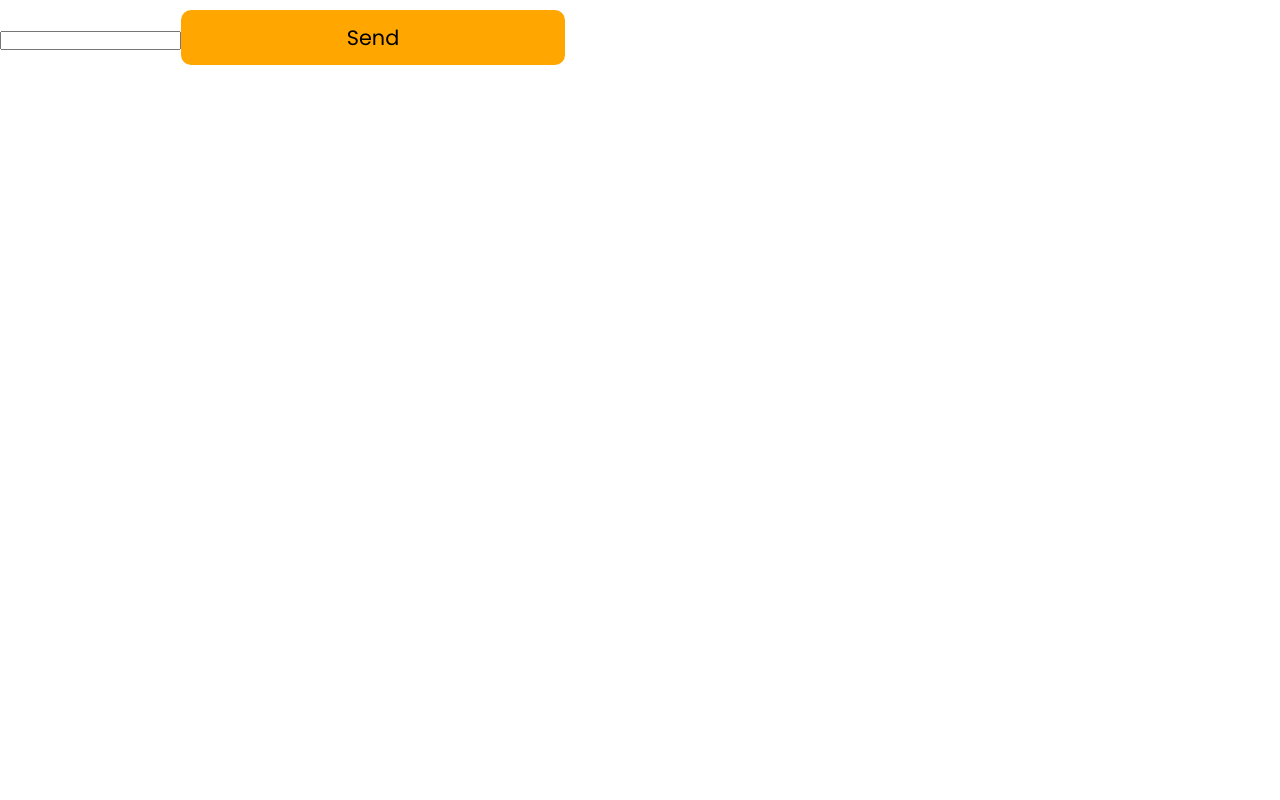
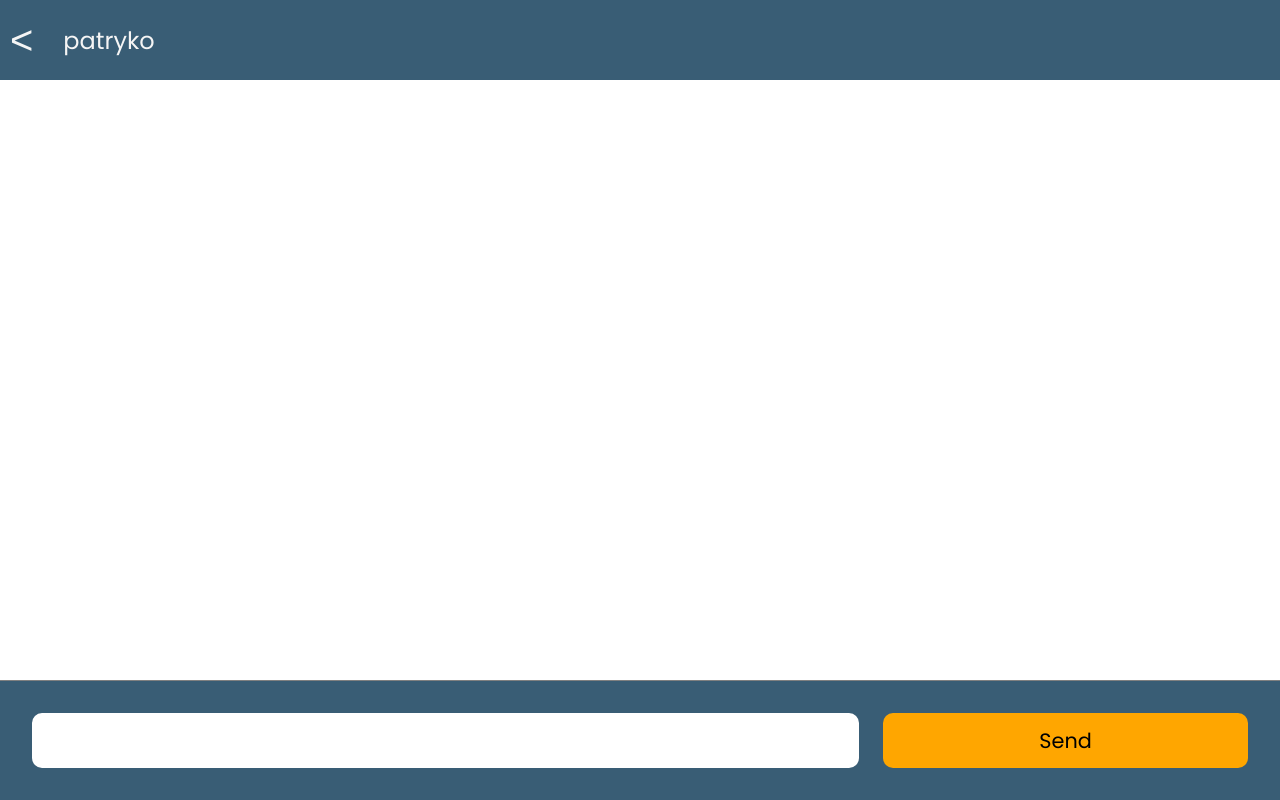
Before and after one commit to atrykp/chat-app-client, a React (Create React App) app: page / in a window 1280 px wide. Built offline with nearby package versions, Linux system fonts and the light colour scheme.

Commit message:
add styles to chat screen

```diff
--- a/src/Screen/ChatScreen/ChatScreen.scss
+++ b/src/Screen/ChatScreen/ChatScreen.scss
@@ -3,12 +3,60 @@
   height: 100vh;
 }
 .chat-screen-bar {
+  width: 100%;
+  height: 10vh;
+  background-color: #395d75;
+  display: flex;
+  align-items: center;
+}
+.chat-bar-header {
+  font-size: 1.5rem;
+  color: whitesmoke;
+  margin-left: 20px;
+}
+.chat-bar-button {
+  background-color: transparent;
+  font-size: 2.5rem;
+  border: none;
+  color: whitesmoke;
+  margin: 0 10px;
 }
 .chat-screen-conversation {
+  height: 75vh;
+  width: 100%;
 }
+.chat-screen-form-wrapper {
+  height: 15vh;
+  background-color: #395d75;
+  display: flex;
+  flex-direction: column;
+  width: 100%;
+  margin: 0 auto;
+  justify-items: center;
+  border-top: 1px solid gray;
+}
+
 .chat-screen-form {
+  width: 95%;
+  margin: 0 auto;
+  height: 100%;
+  display: flex;
+  align-items: center;
 }
+
 .chat-screen-form-input {
+  width: 68%;
+  height: 55px;
+  margin-right: 2%;
+  border-radius: 10px;
+  outline: none;
+  border: 2px solid white;
+  font-size: 1.5rem;
+  padding: 0 15px;
+  color: rgb(42, 42, 42);
+}
+.chat-screen-form-input:focus {
+  border: 2px solid rgb(255, 174, 0);
 }
 .send-button {
   width: 30%;
--- a/src/Screen/ChatScreen/ChatScreen.tsx
+++ b/src/Screen/ChatScreen/ChatScreen.tsx
@@ -1,15 +1,23 @@
-import React from "react";
+import { useHistory } from "react-router-dom";
 import Button from "../../components/Button";
 import "./ChatScreen.scss";
 
 const ChatScreen = () => {
+  const history = useHistory();
   return (
     <div className="chat-screen-wrapper">
-      <div className="chat-screen-bar"></div>
+      <div className="chat-screen-bar">
+        <button className="chat-bar-button" onClick={() => history.goBack()}>
+          {"<"}
+        </button>
+        <p className="chat-bar-header">patryko</p>
+      </div>
       <div className="chat-screen-conversation"></div>
-      <div className="chat-screen-form">
-        <input className="chat-screen-form-input"></input>
-        <Button styles="send-button">Send</Button>
+      <div className="chat-screen-form-wrapper">
+        <form action="" className="chat-screen-form">
+          <input className="chat-screen-form-input"></input>
+          <Button styles="send-button">Send</Button>
+        </form>
       </div>
     </div>
   );
```
